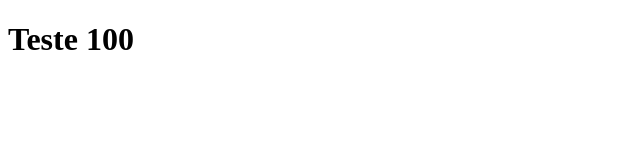
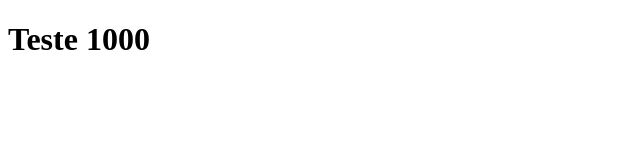
Before and after one commit to OliveiraRony/clone-tab-news, a Next.js app: page / in a window 1280 px wide. Shown: the top 160 px of the page, without its empty margins (0-640 px from the left). Built offline with nearby package versions, Linux system fonts and the light colour scheme.

Commit message:
altera o h1

```diff
--- a/pages/index.js
+++ b/pages/index.js
@@ -1,5 +1,5 @@
 function Home() {
-  return <h1>Teste 100</h1>;
+  return <h1>Teste 1000</h1>;
 }
 
 export default Home;
```
